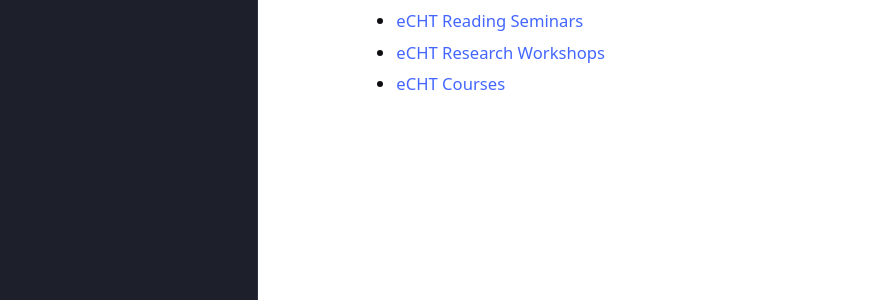
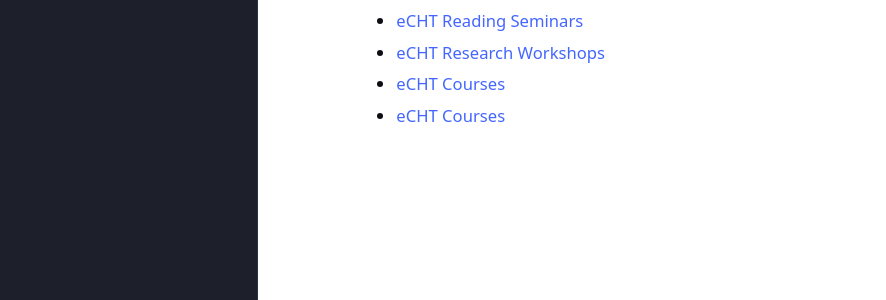
Before and after one commit to eCHTorc/eCHTorc.github.io, a Jekyll site: the page built from index.md, in a window 1280 px wide. Shown: the part 580-880 px from the top of the page, without its empty margins (43-929 px from the left). Built offline with Jekyll 4.4.1, drawn with Linux system fonts in a browser that asks for light colours; our own code applies the rules of GitHub Pages for plain Markdown files.

Commit message:
Update index.md

```diff
--- a/index.md
+++ b/index.md
@@ -18,4 +18,6 @@ The electronic Computational Homotopy Theory (eCHT) online research community sp
   <li> <a href="https://echtorc.github.io/echt-research-workshops"> eCHT Research Workshops </a> </li>
 
   <li> <a href="https://echtorc.github.io/echt-courses"> eCHT Courses </a> </li>
+
+  <li> <a href="https://echtorc.github.io/echt-minicourses"> eCHT Courses </a> </li>
 </ul>
```
